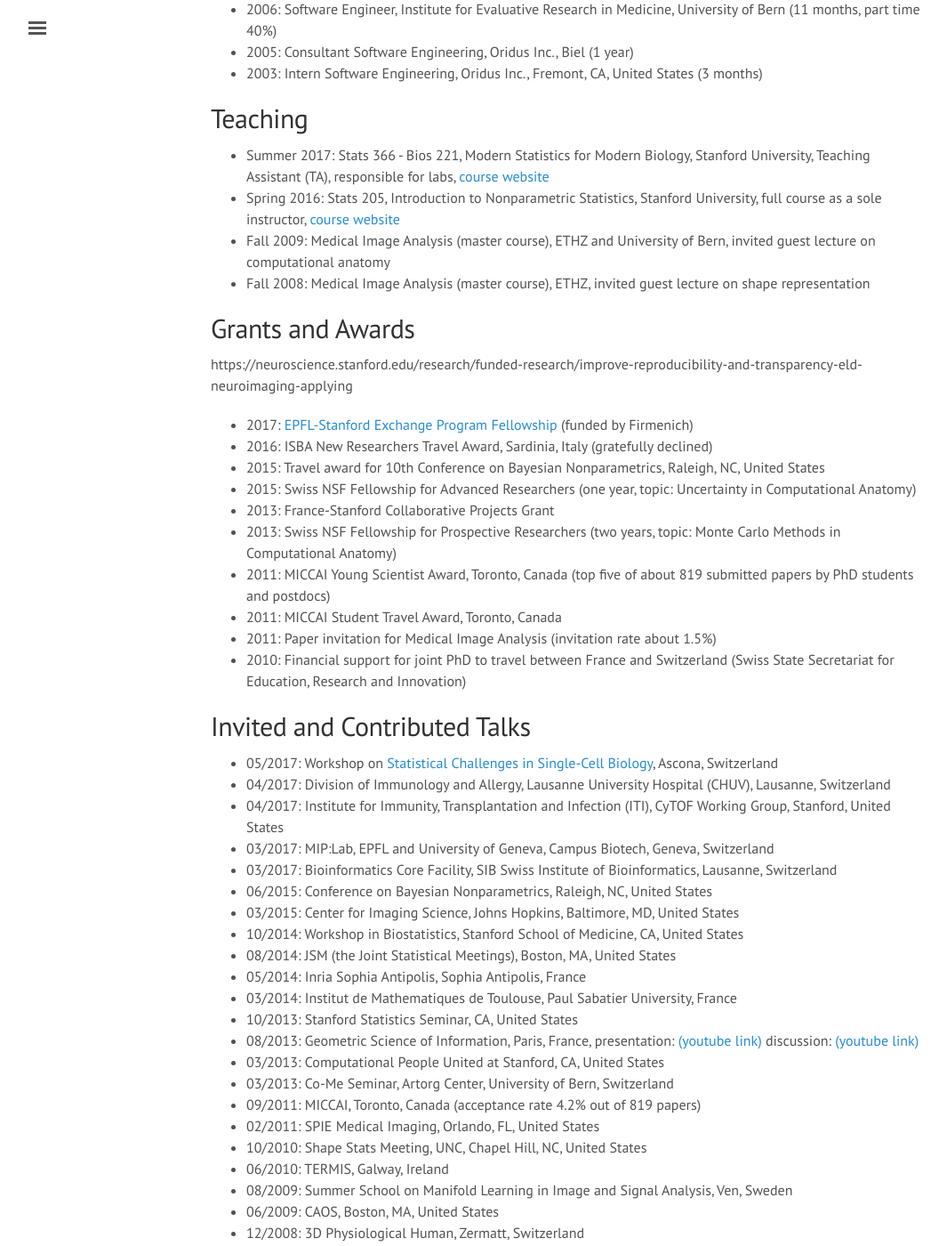
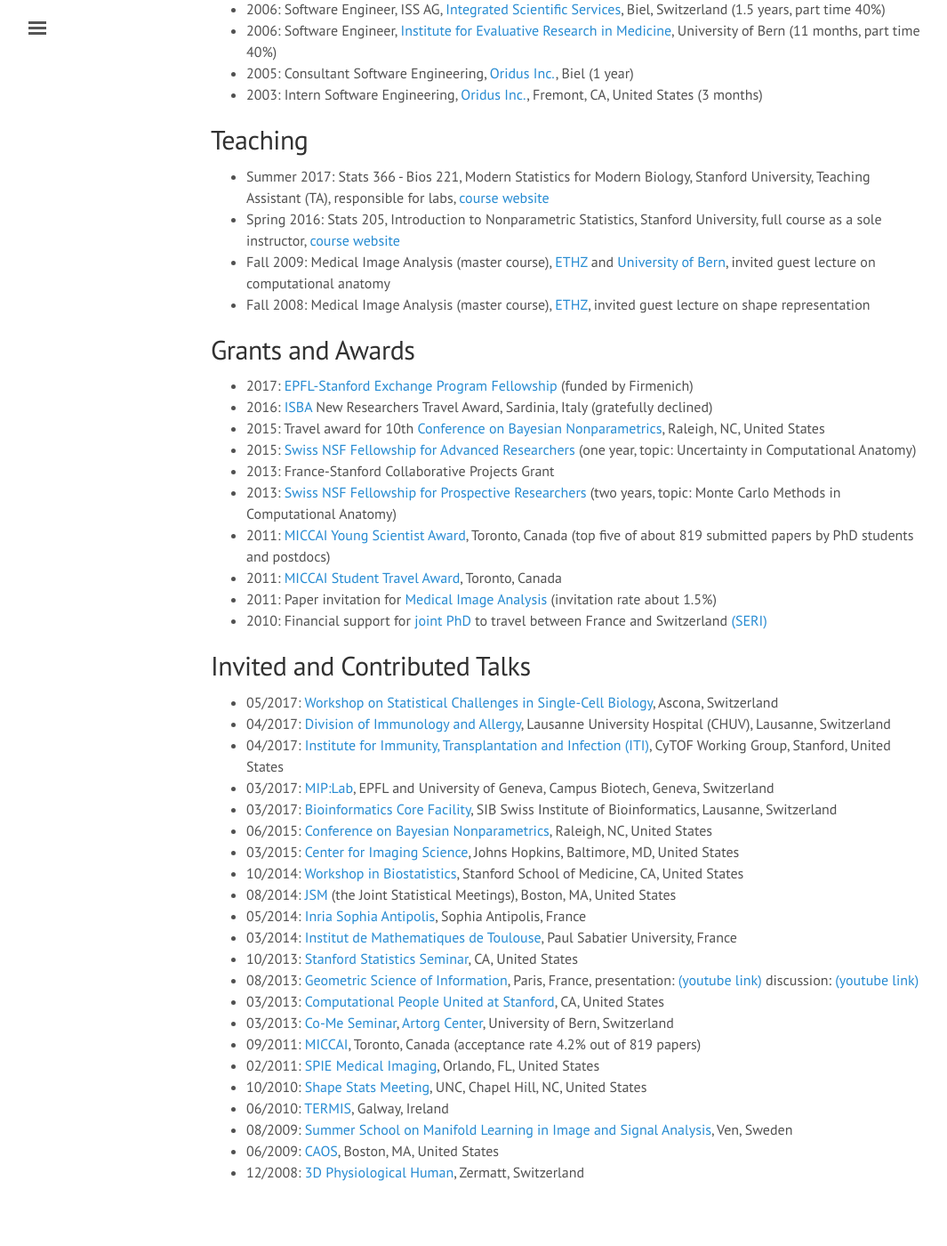
Before and after one commit to ChristofSeiler/ChristofSeiler.github.io, a Jekyll site: the page built from about.md, in a window 1280 px wide and 1400 px high, scrolled down 672 px. Shown: the whole window at 89% size, without its empty margins (3-1068 px from the left). Built offline with Jekyll 4.4.1, drawn with Linux system fonts in a browser that asks for light colours; some of the changed text lies outside the part shown.

Commit message:
added links

```diff
--- a/about.md
+++ b/about.md
@@ -10,60 +10,59 @@
 2006-2008 | **University of Bern, Switzerland**                        | MSc in Biomedical Engineering
 2001-2005 | **University of Applied Sciences, Biel, Switzerland**      | Dipl. Ing. FH in Computer Science
 
-Inria: French Institute for Research in Computer Science and Automation
+* Inria: French Institute for Research in Computer Science and Automation
+* I received a [joint PhD]([joint PhD](http://www.unibe.ch/studies/degree_programs/doctorate/doctoral_degree/joint_supervision_doctorate/index_eng.html)) from two universities
 
 ## Positions
 
 * 2017: EPFL-Stanford Exchange Fellow hosted by [Dimitri Van De Ville](http://miplab.epfl.ch/index.php/people/vandeville) (Spring quarter)
-* 2010: Visiting Graduate Fellow, Statistical and Applied Mathematical Sciences Institute, NC, United States (Fall quarter)
-* 2006: Software Engineer, ISS AG, Integrated Scientific Services, Biel, Switzerland (1.5 years, part time 40%)
-* 2006: Software Engineer, Institute for Evaluative Research in Medicine, University of Bern (11 months, part time 40%)
-* 2005: Consultant Software Engineering, Oridus Inc., Biel (1 year)
-* 2003: Intern Software Engineering, Oridus Inc., Fremont, CA, United States (3 months)
+* 2010: Visiting Graduate Fellow, [Statistical and Applied Mathematical Sciences Institute](https://www.samsi.info/), NC, United States (Fall quarter)
+* 2006: Software Engineer, ISS AG, [Integrated Scientific Services](http://www.iss-ag.ch/en), Biel, Switzerland (1.5 years, part time 40%)
+* 2006: Software Engineer, [Institute for Evaluative Research in Medicine](http://www.memcenter.unibe.ch/), University of Bern (11 months, part time 40%)
+* 2005: Consultant Software Engineering, [Oridus Inc.](https://www.bloomberg.com/research/stocks/private/snapshot.asp?privcapid=524394), Biel (1 year)
+* 2003: Intern Software Engineering, [Oridus Inc.](https://www.bloomberg.com/research/stocks/private/snapshot.asp?privcapid=524394), Fremont, CA, United States (3 months)
 
 ## Teaching
 
 * Summer 2017: Stats 366 - Bios 221, Modern Statistics for Modern Biology, Stanford University, Teaching Assistant (TA), responsible for labs, [course website](http://web.stanford.edu/class/bios221/index.html)
 * Spring 2016: Stats 205, Introduction to Nonparametric Statistics, Stanford University, full course as a sole instructor, [course website](http://christofseiler.github.io/stats205/)
-* Fall 2009: Medical Image Analysis (master course), ETHZ and University of Bern, invited guest lecture on computational anatomy
-* Fall 2008: Medical Image Analysis (master course), ETHZ, invited guest lecture on shape representation
+* Fall 2009: Medical Image Analysis (master course), [ETHZ](http://www.vvz.ethz.ch/lerneinheitPre.do?semkez=2018S&lerneinheitId=122115&lang=en) and [University of Bern](http://www.bme.master.unibe.ch/studies/curriculum/list_of_courses/medical_image_analysis/), invited guest lecture on computational anatomy
+* Fall 2008: Medical Image Analysis (master course), [ETHZ](http://www.vvz.ethz.ch/lerneinheitPre.do?semkez=2018S&lerneinheitId=122115&lang=en), invited guest lecture on shape representation
 
 ## Grants and Awards
 
-https://neuroscience.stanford.edu/research/funded-research/improve-reproducibility-and-transparency-eld-neuroimaging-applying
-
 * 2017: [EPFL-Stanford Exchange Program Fellowship](https://neuroscience.stanford.edu/research/funded-research/improve-reproducibility-and-transparency-eld-neuroimaging-applying) (funded by Firmenich)
-* 2016: ISBA New Researchers Travel Award, Sardinia, Italy (gratefully declined)
-* 2015: Travel award for 10th Conference on Bayesian Nonparametrics, Raleigh, NC, United States
-* 2015: Swiss NSF Fellowship for Advanced Researchers (one year, topic: Uncertainty in Computational Anatomy)
+* 2016: [ISBA](http://www.corsiecongressi.com/isba2016/) New Researchers Travel Award, Sardinia, Italy (gratefully declined)
+* 2015: Travel award for 10th [Conference on Bayesian Nonparametrics](https://www2.stat.duke.edu/bnp10/index.html), Raleigh, NC, United States
+* 2015: [Swiss NSF Fellowship for Advanced Researchers](http://p3.snf.ch/project-158500) (one year, topic: Uncertainty in Computational Anatomy)
 * 2013: France-Stanford Collaborative Projects Grant
-* 2013: Swiss NSF Fellowship for Prospective Researchers (two years, topic: Monte Carlo Methods in Computational Anatomy)
-* 2011: MICCAI Young Scientist Award, Toronto, Canada (top five of about 819 submitted papers by PhD students and postdocs)
-* 2011: MICCAI Student Travel Award, Toronto, Canada
-* 2011: Paper invitation for Medical Image Analysis (invitation rate about 1.5%)
-* 2010: Financial support for joint PhD to travel between France and Switzerland (Swiss State Secretariat for Education, Research and Innovation)
+* 2013: [Swiss NSF Fellowship for Prospective Researchers](http://p3.snf.ch/project-146281) (two years, topic: Monte Carlo Methods in Computational Anatomy)
+* 2011: [MICCAI Young Scientist Award](http://www.miccai.org/miccai-2011-toronto), Toronto, Canada (top five of about 819 submitted papers by PhD students and postdocs)
+* 2011: [MICCAI Student Travel Award]((http://www.miccai.org/miccai-2011-toronto)), Toronto, Canada
+* 2011: Paper invitation for [Medical Image Analysis](https://www.journals.elsevier.com/medical-image-analysis/) (invitation rate about 1.5%)
+* 2010: Financial support for [joint PhD](http://www.unibe.ch/studies/degree_programs/doctorate/doctoral_degree/joint_supervision_doctorate/index_eng.html) to travel between France and Switzerland [(SERI)](https://www.sbfi.admin.ch/sbfi/en/home.html)
 
 ## Invited and Contributed Talks
 
-* 05/2017: Workshop on [Statistical Challenges in Single-Cell Biology](https://www.bsse.ethz.ch/cbg/cbg-news/ascona-2017.html), Ascona, Switzerland
-* 04/2017: Division of Immunology and Allergy, Lausanne University Hospital (CHUV), Lausanne, Switzerland
-* 04/2017: Institute for Immunity, Transplantation and Infection (ITI), CyTOF Working Group, Stanford, United States
-* 03/2017: MIP:Lab, EPFL and University of Geneva, Campus Biotech, Geneva, Switzerland
-* 03/2017: Bioinformatics Core Facility, SIB Swiss Institute of Bioinformatics, Lausanne, Switzerland
-* 06/2015: Conference on Bayesian Nonparametrics, Raleigh, NC, United States
-* 03/2015: Center for Imaging Science, Johns Hopkins, Baltimore, MD, United States
-* 10/2014: Workshop in Biostatistics, Stanford School of Medicine, CA, United States
-* 08/2014: JSM (the Joint Statistical Meetings), Boston, MA, United States
-* 05/2014: Inria Sophia Antipolis, Sophia Antipolis, France
-* 03/2014: Institut de Mathematiques de Toulouse, Paul Sabatier University, France
-* 10/2013: Stanford Statistics Seminar, CA, United States
-* 08/2013: Geometric Science of Information, Paris, France, presentation: [(youtube link)](https://www.youtube.com/watch?v=KZO-EaJ6Qrc) discussion: [(youtube link)](https://www.youtube.com/watch?v=B22UeW_wOpg)
-* 03/2013: Computational People United at Stanford, CA, United States
-* 03/2013: Co-Me Seminar, Artorg Center, University of Bern, Switzerland
-* 09/2011: MICCAI, Toronto, Canada (acceptance rate 4.2% out of 819 papers)
-* 02/2011: SPIE Medical Imaging, Orlando, FL, United States
-* 10/2010: Shape Stats Meeting, UNC, Chapel Hill, NC, United States
-* 06/2010: TERMIS, Galway, Ireland
-* 08/2009: Summer School on Manifold Learning in Image and Signal Analysis, Ven, Sweden
-* 06/2009: CAOS, Boston, MA, United States
-* 12/2008: 3D Physiological Human, Zermatt, Switzerland
+* 05/2017: [Workshop on Statistical Challenges in Single-Cell Biology](https://www.bsse.ethz.ch/cbg/cbg-news/ascona-2017.html), Ascona, Switzerland
+* 04/2017: [Division of Immunology and Allergy](http://www.immunologyresearch.ch/), Lausanne University Hospital (CHUV), Lausanne, Switzerland
+* 04/2017: [Institute for Immunity, Transplantation and Infection (ITI)](https://iti.stanford.edu/), CyTOF Working Group, Stanford, United States
+* 03/2017: [MIP:Lab](https://miplab.epfl.ch/), EPFL and University of Geneva, Campus Biotech, Geneva, Switzerland
+* 03/2017: [Bioinformatics Core Facility](http://bcf.isb-sib.ch/), SIB Swiss Institute of Bioinformatics, Lausanne, Switzerland
+* 06/2015: [Conference on Bayesian Nonparametrics](https://www2.stat.duke.edu/bnp10/index.html), Raleigh, NC, United States
+* 03/2015: [Center for Imaging Science](http://cis.jhu.edu/), Johns Hopkins, Baltimore, MD, United States
+* 10/2014: [Workshop in Biostatistics](http://med.stanford.edu/dbds/education/workshop.html), Stanford School of Medicine, CA, United States
+* 08/2014: [JSM](https://ww2.amstat.org/meetings/jsm/2014/program.cfm) (the Joint Statistical Meetings), Boston, MA, United States
+* 05/2014: [Inria Sophia Antipolis](https://www.inria.fr/en/centre/sophia), Sophia Antipolis, France
+* 03/2014: [Institut de Mathematiques de Toulouse](https://www.math.univ-toulouse.fr/), Paul Sabatier University, France
+* 10/2013: [Stanford Statistics Seminar](https://statistics.stanford.edu/events/statistics-seminar), CA, United States
+* 08/2013: [Geometric Science of Information](https://www.see.asso.fr/gsi2013), Paris, France, presentation: [(youtube link)](https://www.youtube.com/watch?v=KZO-EaJ6Qrc) discussion: [(youtube link)](https://www.youtube.com/watch?v=B22UeW_wOpg)
+* 03/2013: [Computational People United at Stanford](http://web.stanford.edu/group/cpus/Home.html), CA, United States
+* 03/2013: [Co-Me Seminar](http://www.snf.ch/en/researchinFocus/nccr/nccr-co-me/Pages/default.aspx), [Artorg Center](http://www.artorg.unibe.ch/), University of Bern, Switzerland
+* 09/2011: [MICCAI](http://www.miccai.org/miccai-2011-toronto), Toronto, Canada (acceptance rate 4.2% out of 819 papers)
+* 02/2011: [SPIE Medical Imaging](http://spie.org/conferences-and-exhibitions/past-conferences-and-exhibitions/medical-imaging-2011?SSO=1), Orlando, FL, United States
+* 10/2010: [Shape Stats Meeting](http://midag.cs.unc.edu/shape_stats/Fall2010.html), UNC, Chapel Hill, NC, United States
+* 06/2010: [TERMIS](https://www.termis.org/), Galway, Ireland
+* 08/2009: [Summer School on Manifold Learning in Image and Signal Analysis](http://www2.imm.dtu.dk/projects/manifold/), Ven, Sweden
+* 06/2009: [CAOS](http://www.caos-international.org/2009/), Boston, MA, United States
+* 12/2008: [3D Physiological Human](http://3dph.miralab.unige.ch/), Zermatt, Switzerland
```
